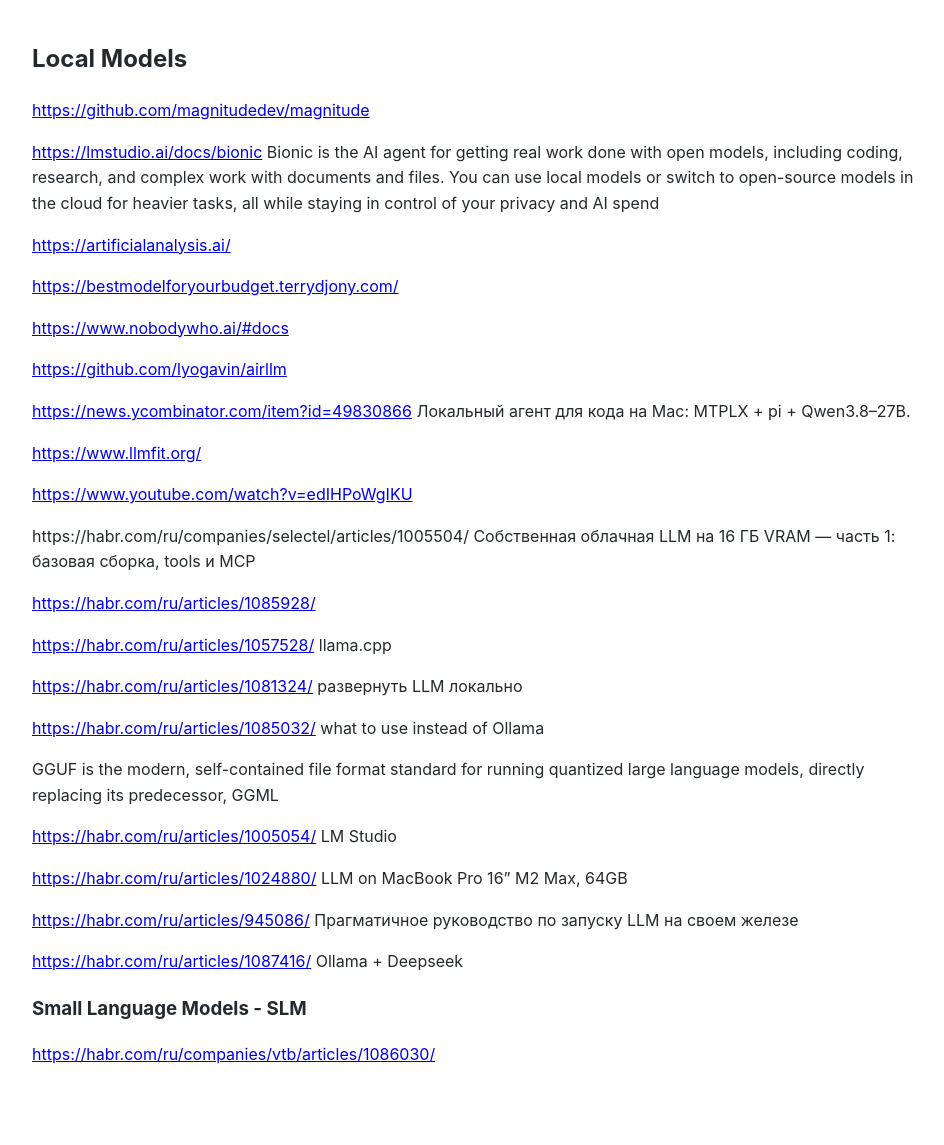
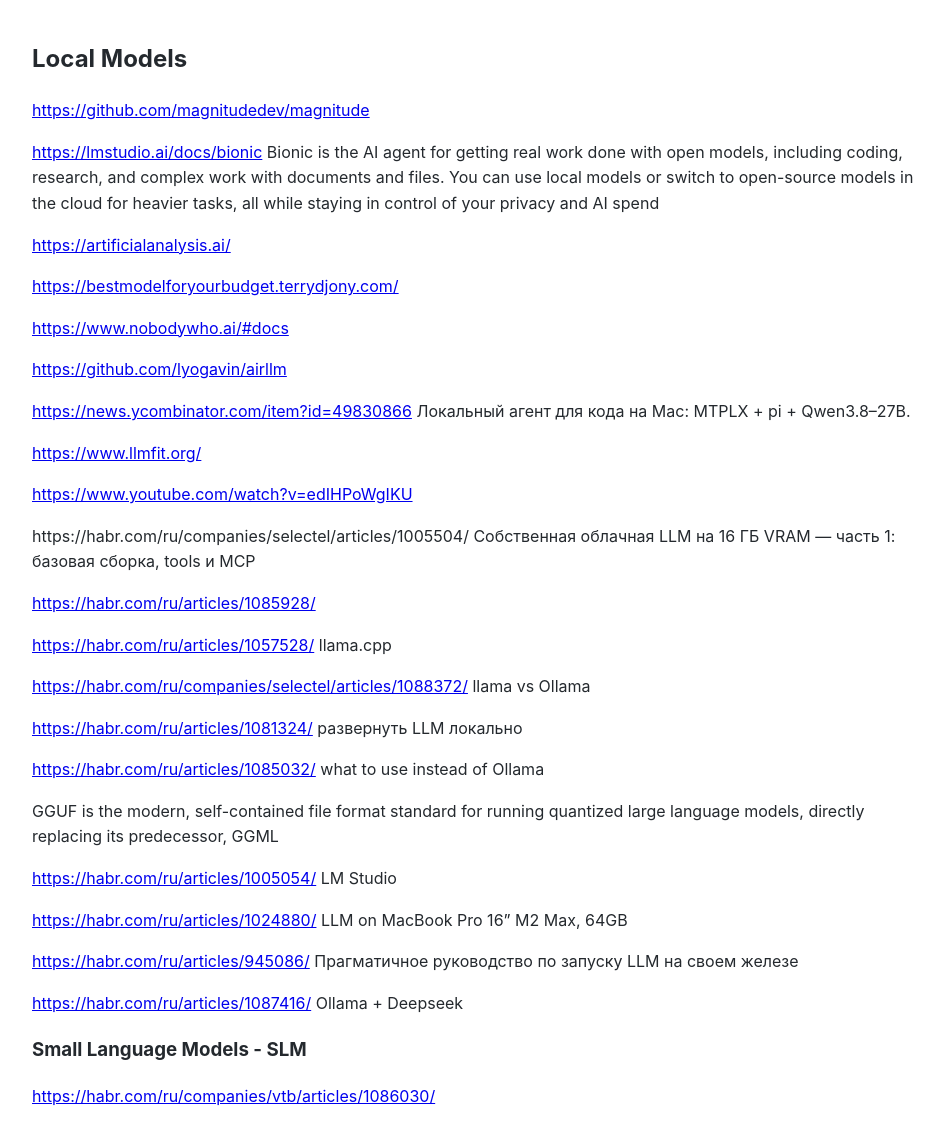
Before and after one commit to Michael-Lubinsky/michael-lubinsky.github.com, a Jekyll site: the page built from ml/local_llm.md, in a window 1280 px wide. Shown: the whole page, without its empty margins (158-1102 px from the left). Built offline with Jekyll 4.4.1, drawn with Linux system fonts in a browser that asks for light colours; our own code applies the rules of GitHub Pages for plain Markdown files; before the commit the page ends 1104 px from its top, so only the background shows below that.

Commit message:
Add additional references to local LLM documentation

```diff
--- a/ml/local_llm.md
+++ b/ml/local_llm.md
@@ -24,6 +24,7 @@
 
 <https://habr.com/ru/articles/1057528/>  llama.cpp
 
+<https://habr.com/ru/companies/selectel/articles/1088372/> llama vs Ollama
 
 <https://habr.com/ru/articles/1081324/> развернуть LLM локально
 
```
